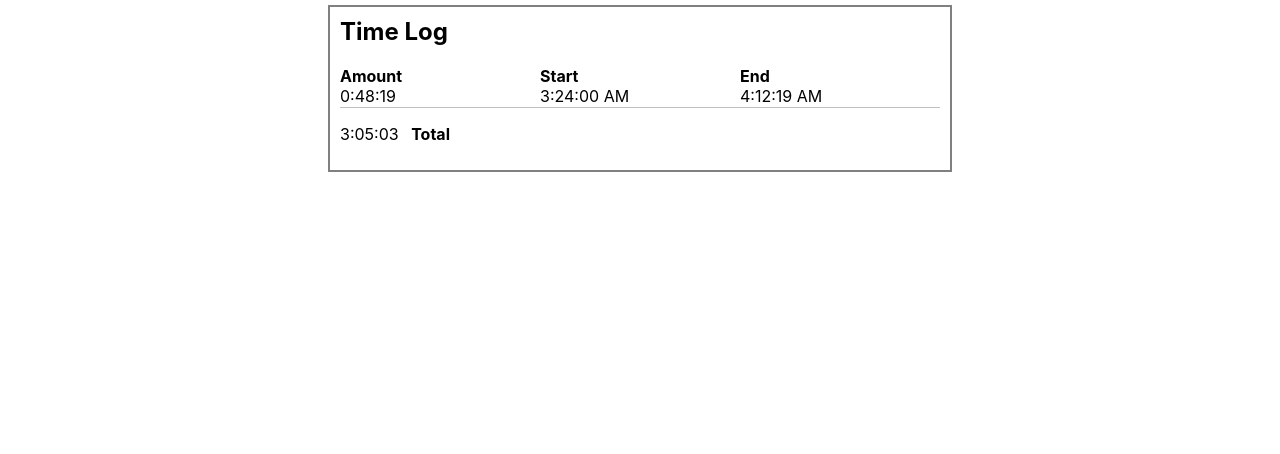
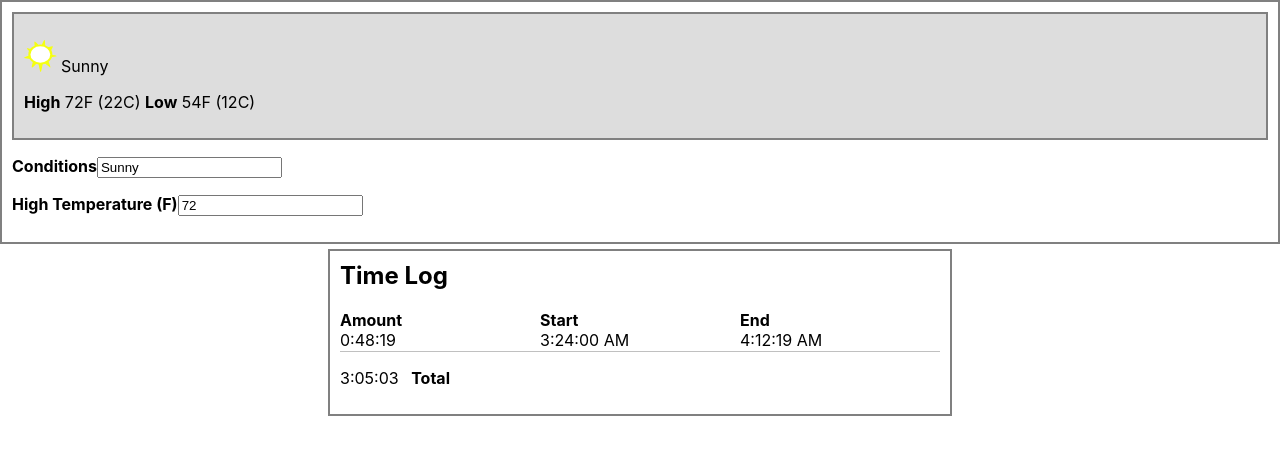
Before and after one commit to dwolverton/react-workshop-session2, a React (Create React App) app: page / in a window 1280 px wide. Shown: the top 454 px of the page. Built offline with nearby package versions, Linux system fonts and the light colour scheme.

Commit message:
weather form

```diff
--- a/src/App.js
+++ b/src/App.js
@@ -4,10 +4,12 @@
 import Grade from './components/Grade';
 import Inbox from './components/Inbox/Inbox';
 import TimeLog from './components/TimeLog/TimeLog';
+import WeatherForm from './components/WeatherForm';
 
 function App() {
   return (
     <div className="App">
+      <WeatherForm />
       <TimeLog />
     </div>
   );
--- /dev/null
+++ b/src/components/WeatherForm.js
@@ -0,0 +1,46 @@
+import React, { Component } from 'react';
+import Weather from './Weather';
+
+class WeatherForm extends Component {
+
+  state = {
+    conditions: "Sunny",
+    highF: 72
+  }
+
+  handleChangeConditions = e => {
+    this.setState({
+      conditions: e.target.value
+    });
+  }
+
+  handleChangeHighF = e => {
+    this.setState({
+      highF: e.target.value
+    });
+  }
+
+  render() {
+    return (
+      <div className="WeatherForm box">
+        <Weather conditions={this.state.conditions}
+                 highF={this.state.highF}
+                 lowF={this.state.highF - 18} />
+        <form>
+          <p>
+            <label>Conditions</label>
+            <input value={this.state.conditions}
+                   onChange={this.handleChangeConditions} />
+          </p>
+          <p>
+            <label>High Temperature (F)</label>
+            <input value={this.state.highF} type="number"
+                   onChange={this.handleChangeHighF}/>
+          </p>
+        </form>
+      </div>
+    );
+  }
+}
+
+export default WeatherForm;
```
